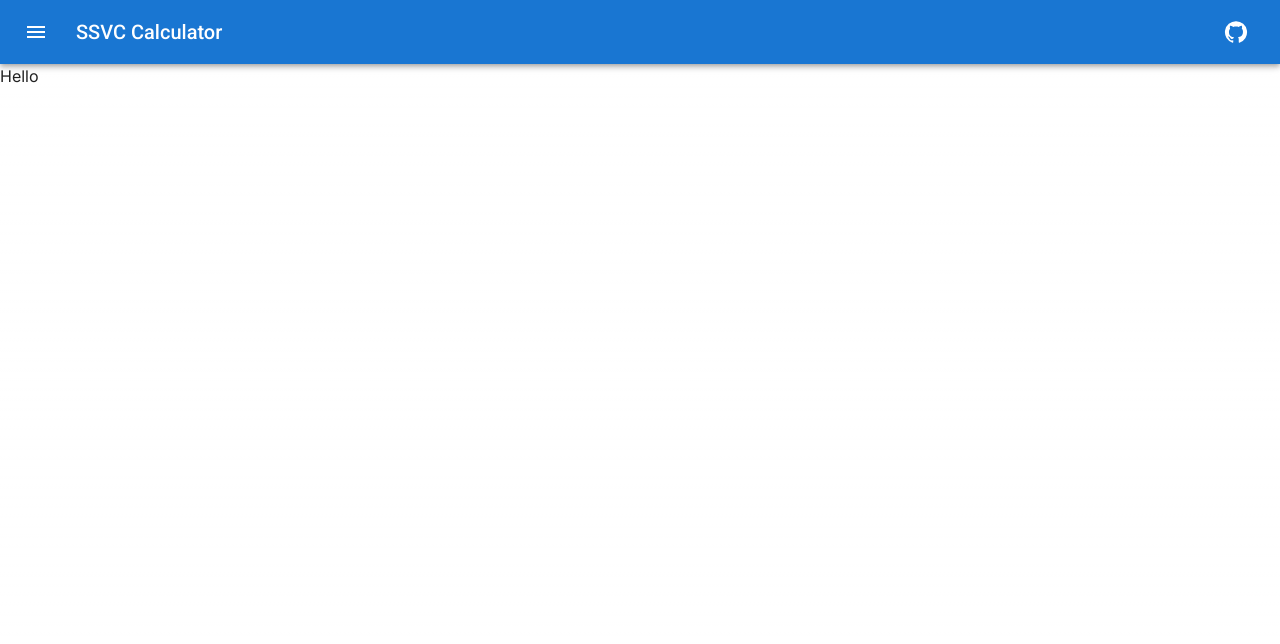
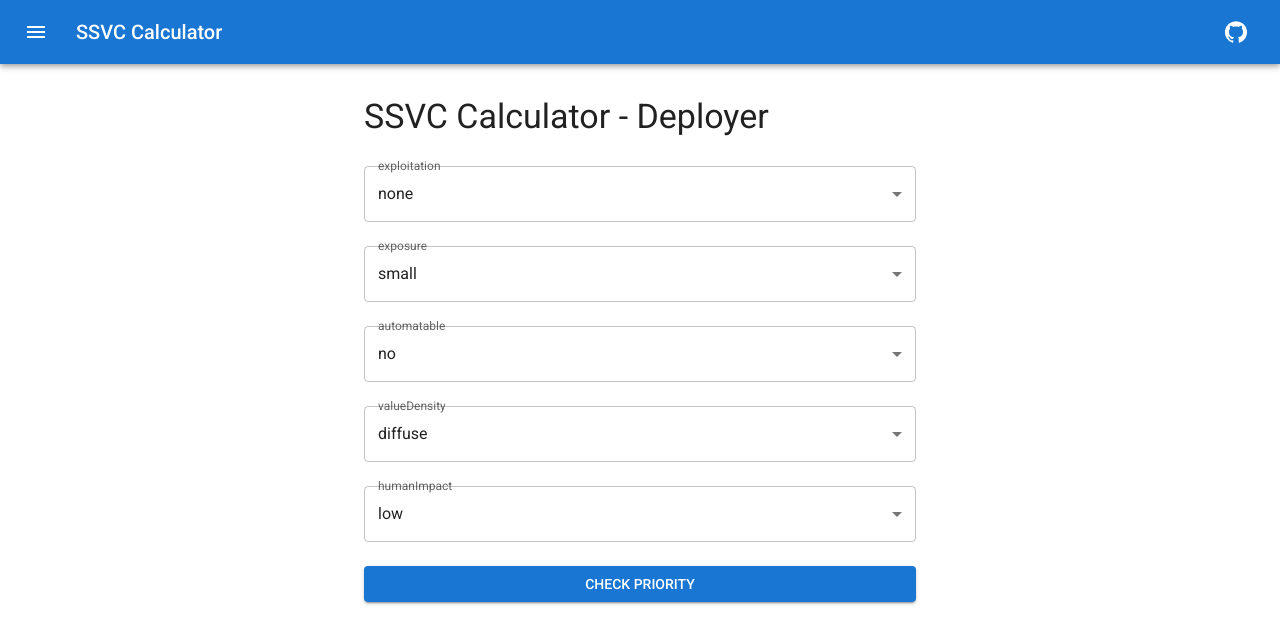
Before and after one commit to Saurav218/ssvc-calc, a Next.js app: page /calculator/deployer in a window 1280 px wide. Shown: the top 644 px of the page. Built offline with nearby package versions, Linux system fonts and the light colour scheme.

Commit message:
add: minimal Deployer JSX

```diff
--- a/app/calculator/deployer/page.tsx
+++ b/app/calculator/deployer/page.tsx
@@ -1,7 +1,60 @@
-export default function Page() {
+'use client';
+
+import React from 'react';
+import { Container, Box, Typography, FormControl, InputLabel, Select, MenuItem, Button } from '@mui/material';
+import { usePriority } from './usePriority';
+import { exploitations, exposures, humanImpacts, valueDensities, automatables } from './priority';
+
+export default function DeployerPage() {
+  const { formState, priority, handleChange, handleSubmit } = usePriority();
+
   return (
-    <div>
-      Hello
-    </div>
+    <Container maxWidth="sm">
+      <Box my={4}>
+        <Typography variant="h4" component="h1" gutterBottom>
+          SSVC Calculator - Deployer
+        </Typography>
+        <form>
+          {['exploitation', 'exposure', 'automatable', 'valueDensity', 'humanImpact'].map((field) => (
+            <FormControl fullWidth margin="normal" key={field}>
+              <InputLabel id={`${field}-label`}>{field}</InputLabel>
+              <Select
+                labelId={`${field}-label`}
+                id={field}
+                name={field}
+                value={formState[field]}
+                onChange={handleChange}
+              >
+                {field === 'exploitation' && exploitations.map(option => (
+                  <MenuItem key={option} value={option}>{option}</MenuItem>
+                ))}
+                {field === 'exposure' && exposures.map(option => (
+                  <MenuItem key={option} value={option}>{option}</MenuItem>
+                ))}
+                {field === 'automatable' && automatables.map(option => (
+                  <MenuItem key={option} value={option}>{option}</MenuItem>
+                ))}
+                {field === 'valueDensity' && valueDensities.map(option => (
+                  <MenuItem key={option} value={option}>{option}</MenuItem>
+                ))}
+                {field === 'humanImpact' && humanImpacts.map(option => (
+                  <MenuItem key={option} value={option}>{option}</MenuItem>
+                ))}
+              </Select>
+            </FormControl>
+          ))}
+          <FormControl fullWidth margin="normal">
+            <Button variant="contained" color="primary" onClick={handleSubmit}>
+              Check Priority
+            </Button>
+          </FormControl>
+        </form>
+        {priority && (
+          <Box mt={4} className="result">
+            <Typography variant="h6">SSVC Priority: {priority}</Typography>
+          </Box>
+        )}
+      </Box>
+    </Container>
   );
 }
```
